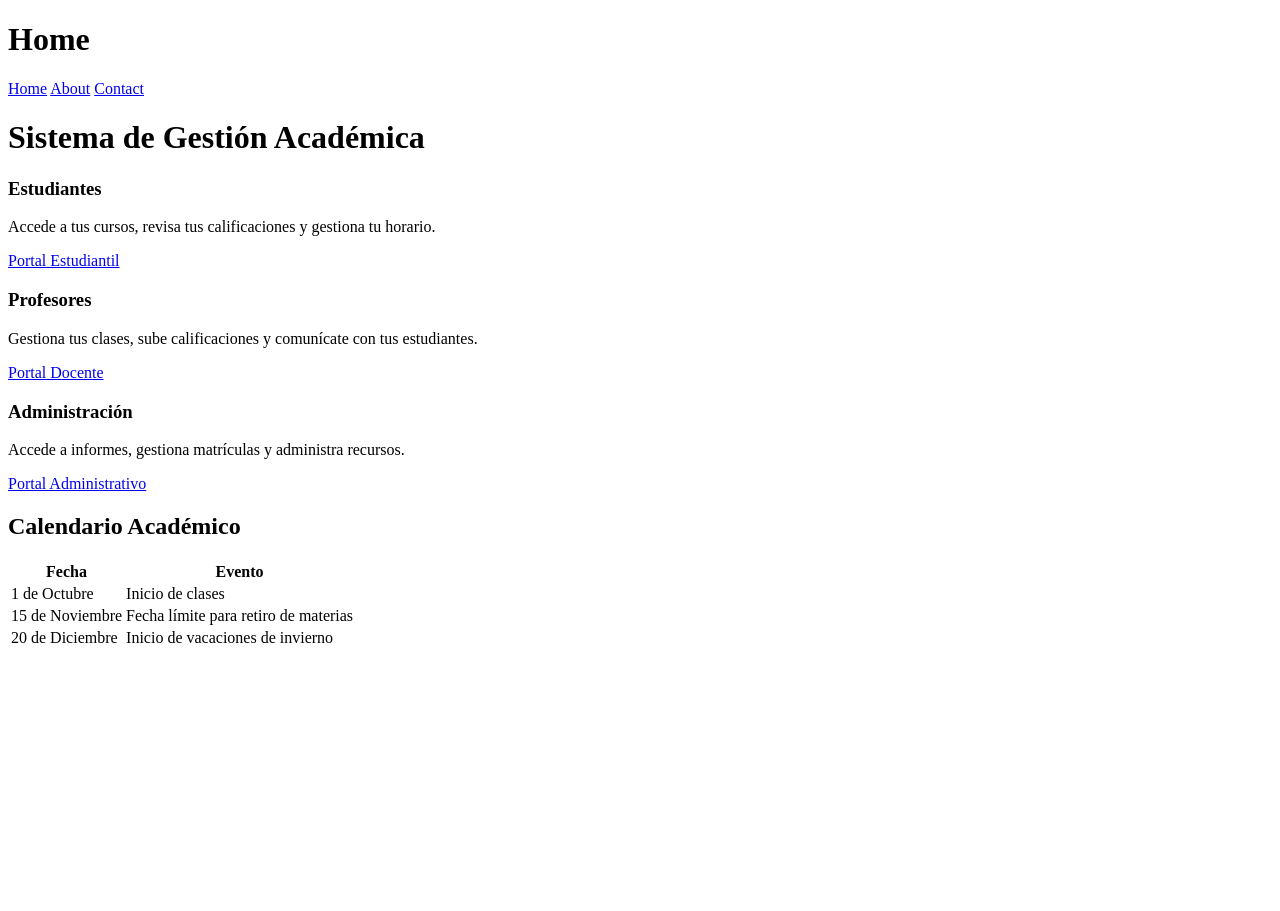
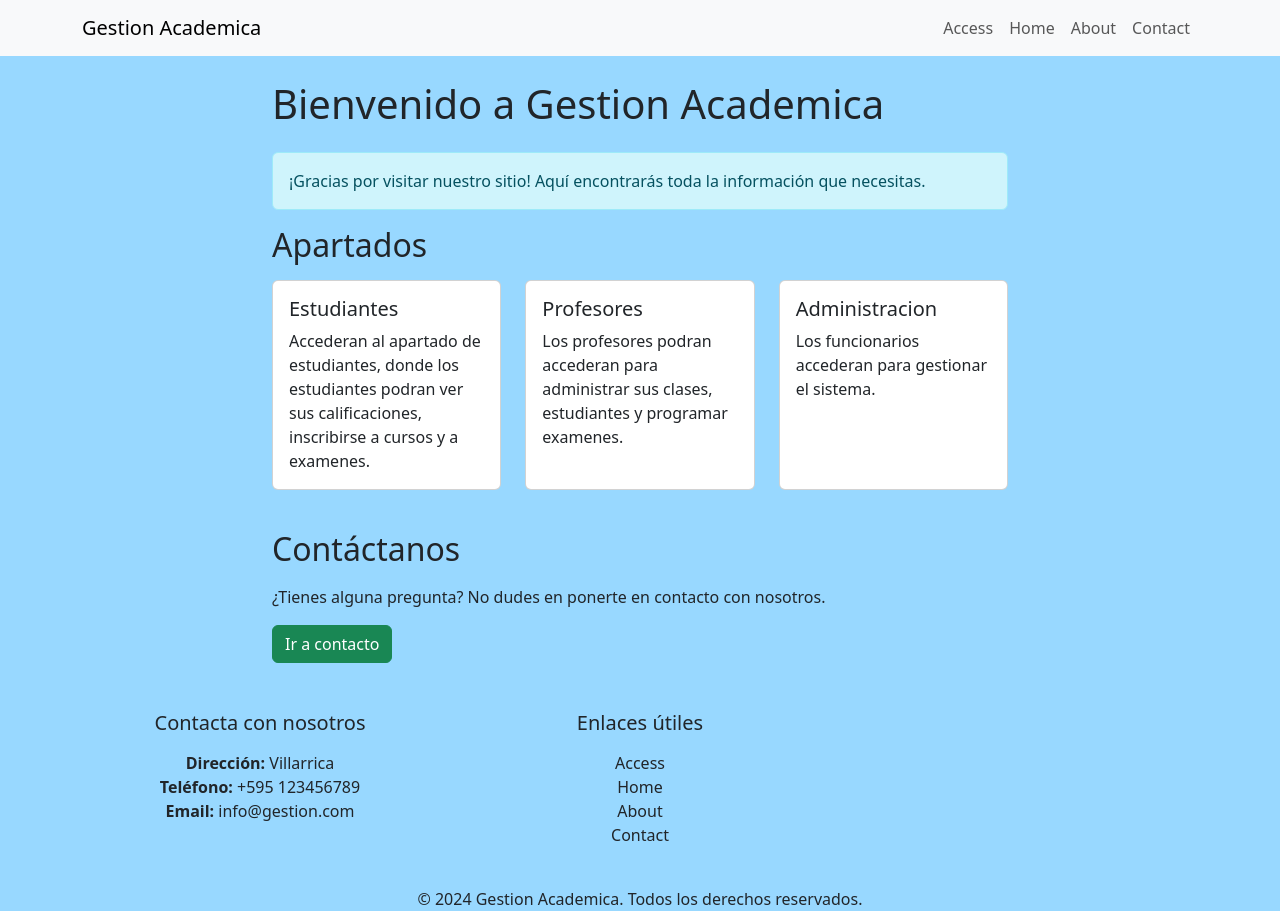
Before and after one commit to Mobinake/gestion_academica_pp1_2024, a Django app: template mysite/gestion/templates/home.html in a window 1280 px wide. Before the commit the page ends 643 px from the top, so only its background shows below. Run offline with Django 3.2, Linux system fonts and the light colour scheme; the template is opened without the code that fills it, so the values that code supplies are empty.

Commit message:
- Mejoradas todas las vistas de home, about, contact. - Agregada vista de Access, para acceder a la cuenta. - Agregada barra de navegacion y pie de pagina.

```diff
--- a/mysite/gestion/templates/base.html
+++ b/mysite/gestion/templates/base.html
@@ -2,30 +2,42 @@
 <html lang="es">
 <head>
     <meta charset="UTF-8">
-    <meta name="viewport" content="width=device-width, user-scalable=no, initial-scale=1.0, maximum-scale=1.0, minimum-scale=1.0">
+    <meta name="viewport" content="width=device-width, initial-scale=1.0">
     <meta http-equiv="X-UA-Compatible" content="ie=edge">
-    <title>Gestion</title>
-    <link href="ttps://cdn.jsdelivr.net/npm/bootstrap@5.3.3/dist/css/bootstrap.min.css" rel="stylesheet" integrity="sha384-QWTKZyjpPEjISv5WaRU9OFeRpok6YctnYmDr5pNlyT2bRjXh0JMhjY6hW+ALEwIH" crossorigin="anonymous">
+    <title>{% block title %} Gestion Academica {% endblock %}</title>
+    <link href="https://cdn.jsdelivr.net/npm/bootstrap@5.3.3/dist/css/bootstrap.min.css" rel="stylesheet" integrity="sha384-QWTKZyjpPEjISv5WaRU9OFeRpok6YctnYmDr5pNlyT2bRjXh0JMhjY6hW+ALEwIH" crossorigin="anonymous">
+    <style>
+        body {
+            padding-top: 56px; /* Espacio que se deja antes de colocar texto */
+            background-color: #98D8FF; /* Color de fondo */
+        }
+        .navbar{
+            background-color: #796DCE;
+        }
+    </style>
 </head>
 <body>
 
-{% block navbar%}
-    <nav class="navbar navbar-expand-lg navbar-light bg-light">
-    <div class="container-fluid">
-    <a class="navbar-brand" href="#">MiSitio</a>
+{% block navbar %}
+<nav class="navbar navbar-expand-lg navbar-light bg-light fixed-top">
+ <div class="container">
+        <a class="navbar-brand" href="#">Gestion Academica</a>
         <button class="navbar-toggler" type="button" data-bs-toggle="collapse" data-bs-target="#navbarNav" aria-controls="navbarNav" aria-expanded="false" aria-label="Toggle navigation">
             <span class="navbar-toggler-icon"></span>
         </button>
         <div class="collapse navbar-collapse" id="navbarNav">
-      <ul class="navbar-nav">
+            <ul class="navbar-nav ms-auto">
                 <li class="nav-item">
-          <a class="nav-link active" aria-current="page" href="{% url 'home' %}">Home</a>
+                    <a class="nav-link {%if request.resolver_match.url_name == 'access' %}active{% endif %}" aria-current="page" href="{% url 'access' %}">Access</a>
                 </li>
                 <li class="nav-item">
-          <a class="nav-link" href="{% url 'about' %}">About</a>
+                    <a class="nav-link {%if request.resolver_match.url_name == 'home' %}active{% endif %}" aria-current="page" href="{% url 'home' %}">Home</a>
                 </li>
                 <li class="nav-item">
-          <a class="nav-link" href="{% url 'contact' %}">Contact</a>
+                    <a class="nav-link {% if request.resolver_match.url_name == 'about' %}active{% endif %}" href="{% url 'about' %}">About</a>
+                </li>
+                <li class="nav-item">
+                    <a class="nav-link {% if request.resolver_match.url_name == 'contact' %}active{% endif %}" href="{% url 'contact' %}">Contact</a>
                 </li>
             </ul>
         </div>
@@ -33,10 +45,37 @@
 </nav>
 {% endblock %}
 
+<main class="container mt-4 mb-5">
     {% block content %}
+    {% endblock %}
+</main>
 
-{% endblock %}
-
+<footer class="footer">
+    <div class="container text-center">
+        <div class="row">
+            <div class="col-12 col-md-4 mb-3 mb-md-0">
+                <h5 class="mb-3">Contacta con nosotros</h5>
+                <ul class="list-unstyled">
+                    <li><strong>Dirección:</strong> Villarrica</li>
+                    <li><strong>Teléfono:</strong> +595 123456789</li>
+                    <li><strong>Email:</strong> info@gestion.com</li>
+                </ul>
+            </div>
+            <div class="col-12 col-md-4 mb-3 mb-md-0">
+                <h5 class="mb-3">Enlaces útiles</h5>
+                <ul class="list-unstyled">
+                    <li><a>Access</a></li>
+                    <li><a>Home</a></li>
+                    <li><a>About</a></li>
+                    <li><a>Contact</a></li>
+                </ul>
+            </div>
+        </div>
+        <div class="mt-4">
+            <p class="mb-0">&copy; 2024 Gestion Academica. Todos los derechos reservados.</p>
+        </div>
+    </div>
+</footer>
 <script src="https://cdn.jsdelivr.net/npm/bootstrap@5.3.3/dist/js/bootstrap.bundle.min.js" integrity="sha384-YvpcrYf0tY3lHB60NNkmXc5s9fDVZLESaAA55NDzOxhy9GkcIdslK1eN7N6jIeHz" crossorigin="anonymous"></script>
 
 </body>
--- a/mysite/gestion/templates/home.html
+++ b/mysite/gestion/templates/home.html
@@ -1,73 +1,47 @@
 {% extends "base.html" %}
 
-{% block navbar %}
-<div class="container mt-5">
-    <h1>Home</h1>
-    <a href="{% url 'home' %}" class="btn btn-primary">Home</a>
-    <a href="{% url 'about' %}" class="btn btn-secondary">About</a>
-    <a href="{% url 'contact' %}" class="btn btn-info">Contact</a>
+{% block title %}Bienvenido a MiSitio{% endblock %}
+
+{% block content %}
+<div class="row">
+    <div class="col-lg-8 mx-auto">
+        <h1 class="mb-4">Bienvenido a Gestion Academica</h1>
+
+        <div class="alert alert-info" role="alert">
+            ¡Gracias por visitar nuestro sitio! Aquí encontrarás toda la información que necesitas.
         </div>
 
-{% endblock %}
-
-{% block content %}
-
-<div class="container mt-4">
-    <h1 class="mb-4">Sistema de Gestión Académica</h1>
+        <h2 class="mb-3">Apartados</h2>
         <div class="row">
-        <div class="col-md-4">
-            <div class="card">
+            <div class="col-md-4 mb-3">
+                <div class="card h-100">
                     <div class="card-body">
-                    <h3 class="card-title">Estudiantes</h3>
-                    <p class="card-text">Accede a tus cursos, revisa tus calificaciones y gestiona tu horario.</p>
-                    <a href="#" class="btn btn-outline-primary">Portal Estudiantil</a>
+                        <h5 class="card-title">Estudiantes</h5>
+                        <p class="card-text">Accederan al apartado de estudiantes, donde los estudiantes podran ver sus calificaciones, inscribirse a cursos y a examenes.</p>
                     </div>
                 </div>
             </div>
-        <div class="col-md-4">
-            <div class="card">
+            <div class="col-md-4 mb-3">
+                <div class="card h-100">
                     <div class="card-body">
-                    <h3 class="card-title">Profesores</h3>
-                    <p class="card-text">Gestiona tus clases, sube calificaciones y comunícate con tus estudiantes.</p>
-                    <a href="#" class="btn btn-outline-primary">Portal Docente</a>
+                        <h5 class="card-title">Profesores</h5>
+                        <p class="card-text">Los profesores podran accederan para administrar sus clases, estudiantes y programar examenes.</p>
                     </div>
                 </div>
             </div>
-        <div class="col-md-4">
-            <div class="card">
+            <div class="col-md-4 mb-3">
+                <div class="card h-100">
                     <div class="card-body">
-                    <h3 class="card-title">Administración</h3>
-                    <p class="card-text">Accede a informes, gestiona matrículas y administra recursos.</p>
-                    <a href="#" class="btn btn-outline-primary">Portal Administrativo</a>
+                        <h5 class="card-title">Administracion</h5>
+                        <p class="card-text">Los funcionarios accederan para gestionar el sistema.</p>
                     </div>
                 </div>
             </div>
         </div>
 
-    <div class="mt-4">
-        <h2>Calendario Académico</h2>
-        <table class="table table-striped">
-            <thead>
-                <tr>
-                    <th>Fecha</th>
-                    <th>Evento</th>
-                </tr>
-            </thead>
-            <tbody>
-                <tr>
-                    <td>1 de Octubre</td>
-                    <td>Inicio de clases</td>
-                </tr>
-                <tr>
-                    <td>15 de Noviembre</td>
-                    <td>Fecha límite para retiro de materias</td>
-                </tr>
-                <tr>
-                    <td>20 de Diciembre</td>
-                    <td>Inicio de vacaciones de invierno</td>
-                </tr>
-            </tbody>
-        </table>
+        <h2 class="mb-3 mt-4">Contáctanos</h2>
+        <p>¿Tienes alguna pregunta? No dudes en ponerte en contacto con nosotros.</p>
+        <a href="{% url 'contact' %}" class="btn btn-success">Ir a contacto</a>
     </div>
 </div>
 {% endblock %}
--- a/mysite/gestion/urls.py
+++ b/mysite/gestion/urls.py
@@ -4,8 +4,8 @@ from . import views
 
 
 urlpatterns = [
+    path("access/", views.access_view, name="access"),
     path("home/", views.home_view, name="home"),
     path("about/", views.about_view, name="about"),
     path("contact/", views.contact_view, name="contact"),
-
 ]
--- a/mysite/gestion/views.py
+++ b/mysite/gestion/views.py
@@ -5,6 +5,9 @@ from django.template import loader
 import datetime
 
 # Create your views here.
+def access_view(request):
+	return render(request, "access.html")
+
 def home_view(request):
 	return render(request, "home.html")
 
```
Also changed, not shown: mysite/gestion/templates/about.html (+24 -34 lines), mysite/gestion/templates/access.html (added, +39 -0 lines), mysite/gestion/templates/contact.html (+46 -33 lines). Lines whose indentation alone changed are shown as unchanged.
